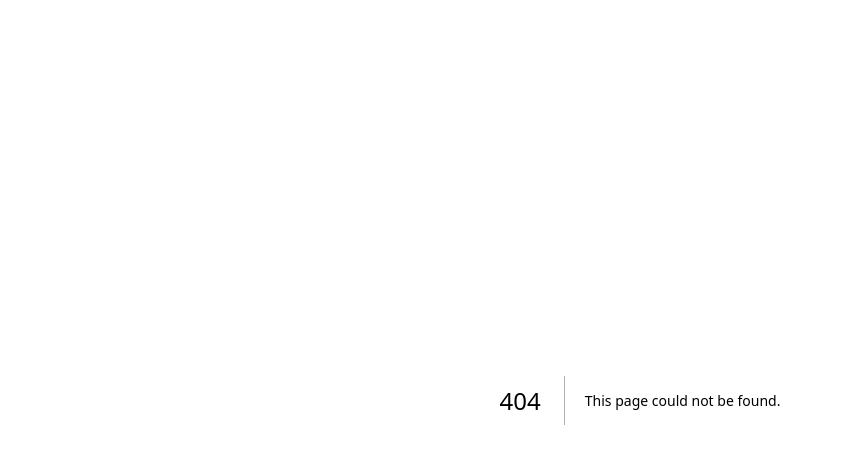
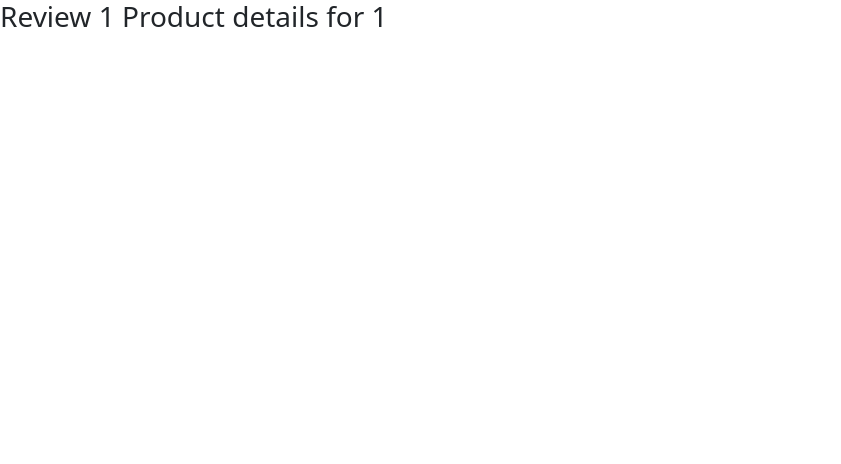
Before and after one commit to varun4747/nextJs-practice, a Next.js app in the folder my-app/: page /products/1/reviews/1 in a window 1280 px wide. Before the commit this address had no page. Shown: the top 464 px of the page, without its empty margins (0-841 px from the left). Built offline with nearby package versions, Linux system fonts and the light colour scheme.

Commit message:
implemented nested dynamic routing between users and user reviews

```diff
--- /dev/null
+++ b/my-app/app/products/[productId]/reviews/[reviewId]/page.tsx
@@ -0,0 +1,14 @@
+export default async function reviewDetails({
+  params,
+}: {
+  params: Promise<{ productId: string ,reviewId:string }>;
+}) {
+
+  const { productId,reviewId } = await params;
+
+  return (
+    <div>
+      <h3>Review {reviewId} Product details for {productId}</h3>
+    </div>
+  );
+}
```
